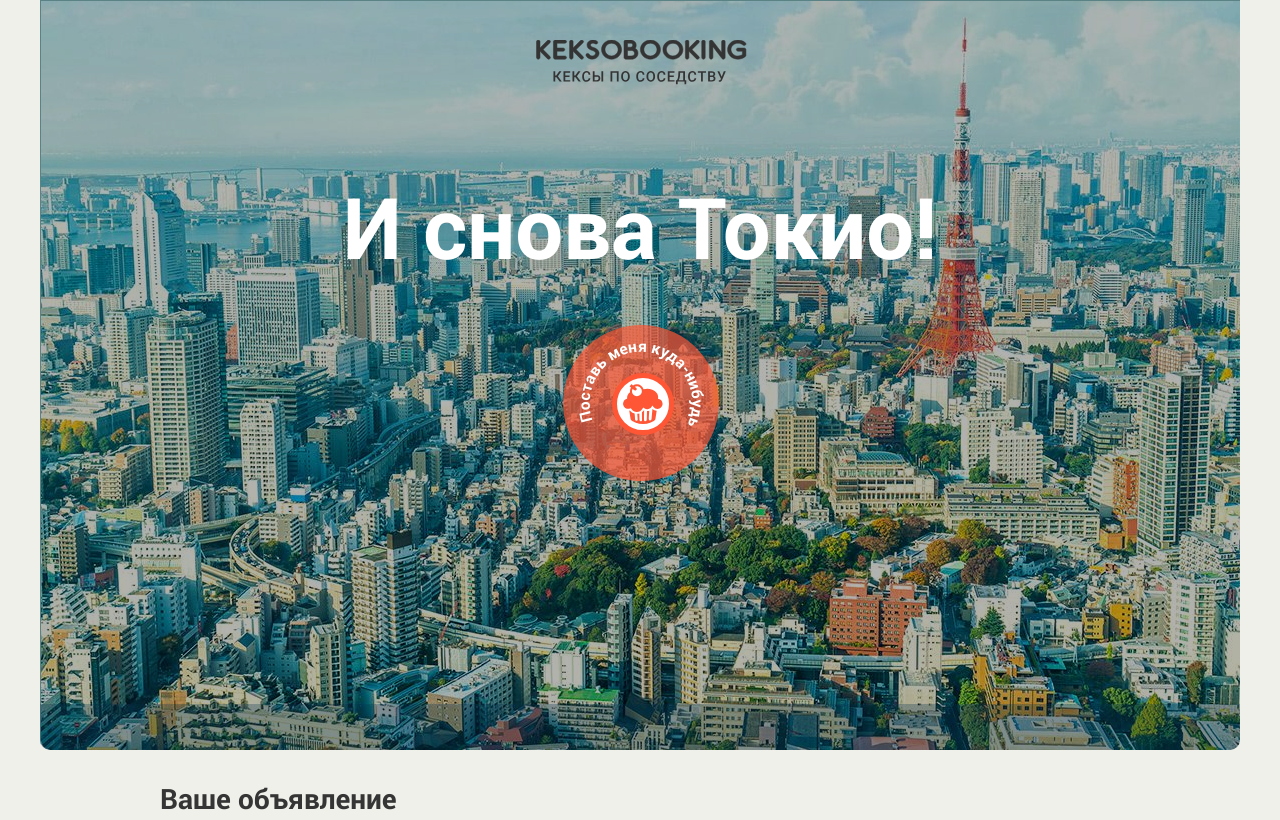
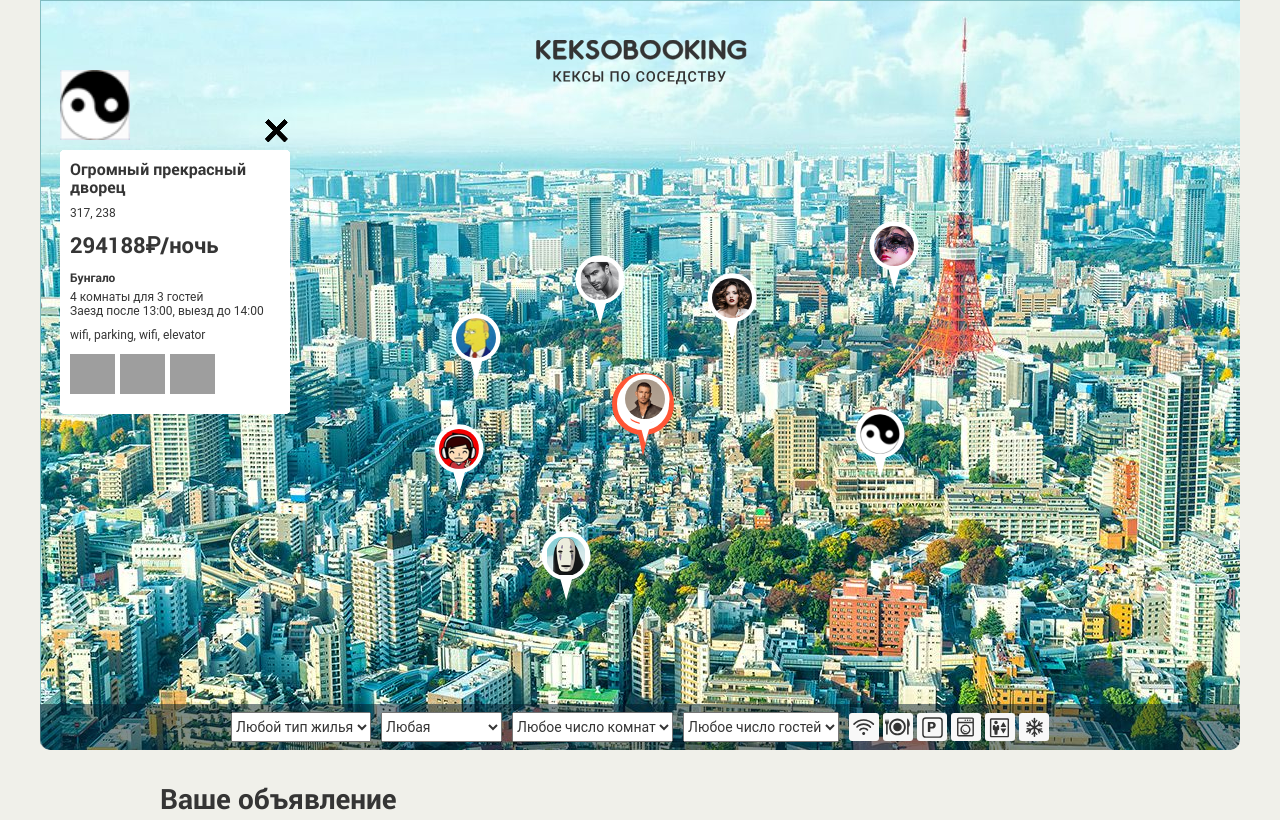
Before and after one commit to ElizavetaOzerova/172908-keksobooking, a website: page index.html in a window 1280 px wide. Shown: the top 820 px of the page. Drawn offline with Linux system fonts and the light colour scheme; grey boxes are pictures that could not be loaded; files whose address does not match are found by name.

Commit message:
implement map pins and cards

```diff
--- a/index.html
+++ b/index.html
@@ -265,5 +265,7 @@
     <button type="button" class="map__pin" style="left: 200px; top: 400px;"><img src="img/avatars/user07.png" width="40" height="40" draggable="false" alt="Метка объявления"></button>
   </template>
 
+  <script src="js/map.js" charset="utf-8"></script>
+
 </body>
 </html>
--- /dev/null
+++ b/js/map.js
@@ -0,0 +1,232 @@
+'use strict';
+
+var MAP_CARD_AVATARS = [
+  'img/avatars/user01.png',
+  'img/avatars/user02.png',
+  'img/avatars/user03.png',
+  'img/avatars/user04.png',
+  'img/avatars/user05.png',
+  'img/avatars/user06.png',
+  'img/avatars/user07.png',
+  'img/avatars/user08.png'
+];
+var MAP_CARD_TITLES = [
+  'Большая уютная квартира',
+  'Маленькая неуютная квартира',
+  'Огромный прекрасный дворец',
+  'Маленький ужасный дворец',
+  'Красивый гостевой домик',
+  'Некрасивый негостеприимный домик',
+  'Уютное бунгало далеко от моря',
+  'Неуютное бунгало по колено в воде'
+];
+var MAP_CARD_TYPES = ['palace', 'flat', 'house', 'bungalo'];
+var MAP_CARD_CHECK_HOURS = ['12:00', '13:00', '14:00'];
+var MAP_CARD_FEATURES = [
+  'wifi',
+  'dishwasher',
+  'parking',
+  'washer',
+  'elevator',
+  'conditioner'
+];
+var MAP_CARD_PHOTOS = ['http://o0.github.io/assets/images/tokyo/hotel1.jpg', 'http://o0.github.io/assets/images/tokyo/hotel2.jpg', 'http://o0.github.io/assets/images/tokyo/hotel3.jpg'];
+var PIN_SIZE = 40;
+
+var createMapCardData = function (id) {
+  var mapCardData = {
+    'author': {
+      'avatar': shuffledAvatars[id]
+    },
+
+    'offer': {
+      'title': shuffledTitles[id],
+      'address': getRandomInt(300, 900) + ', ' + getRandomInt(150, 500),
+      'price': getRandomInt(1000, 1000000),
+      'type': getRandomArrElement(MAP_CARD_TYPES),
+      'rooms': getRandomInt(1, 5),
+      'guests': getRandomInt(1, 6),
+      'checkin': getRandomArrElement(MAP_CARD_CHECK_HOURS),
+      'checkout': getRandomArrElement(MAP_CARD_CHECK_HOURS),
+      'features': getRandomArr(MAP_CARD_FEATURES),
+      'description': '',
+      'photos': shuffleArrElements(MAP_CARD_PHOTOS)
+    },
+
+    'location': {
+      'x': getRandomInt(300, 900),
+      'y': getRandomInt(150, 500)
+    }
+  };
+
+  return mapCardData;
+};
+
+var getRandomInt = function (min, max) {
+  return Math.floor(Math.random() * (max - min + 1)) + min;
+};
+
+var getRandomArrElement = function (arr) {
+  var offerType = arr[getRandomInt(0, arr.length - 1)];
+  return offerType;
+};
+
+var getRandomArr = function (arr) {
+  var newArr = [];
+  while (newArr.length <= getRandomInt(1, arr.length)) {
+    var newArrElement = arr[getRandomInt(0, arr.length - 1)];
+
+    if (newArr.indexOf(newArrElement) === -1) {
+      newArr.push(' ' + newArrElement);
+    }
+  }
+
+  return newArr;
+};
+
+var shuffleArrElements = function (arr) {
+  var shuffleArr = arr.slice();
+
+  var currentIndex = shuffleArr.length;
+  var temporaryValue;
+  var randomIndex;
+
+  while (currentIndex !== 0) {
+    randomIndex = Math.floor(Math.random() * currentIndex);
+    currentIndex -= 1;
+
+    temporaryValue = shuffleArr[currentIndex];
+    shuffleArr[currentIndex] = shuffleArr[randomIndex];
+    shuffleArr[randomIndex] = temporaryValue;
+  }
+
+  return shuffleArr;
+};
+
+var mapCardsData = [];
+var shuffledTitles = shuffleArrElements(MAP_CARD_TITLES);
+var shuffledAvatars = shuffleArrElements(MAP_CARD_AVATARS);
+
+var getMapCardsData = function () {
+  for (var i = 0; i < 8; i++) {
+    var mapCardElementData = createMapCardData(i);
+    mapCardsData.push(mapCardElementData);
+  }
+};
+
+getMapCardsData();
+
+
+var map = document.querySelector('.map');
+map.classList.remove('map--faded');
+
+var makeElement = function (tagName, className) {
+  var element = document.createElement(tagName);
+
+  if (className) {
+    element.classList.add(className);
+  }
+
+  return element;
+};
+
+
+// Разметка меток на карте
+var createPin = function (adsData) {
+  var pinElement = makeElement('button', 'map__pin');
+  pinElement.style.left = adsData.location.x + PIN_SIZE / 2 + 'px';
+  pinElement.style.top = adsData.location.y + PIN_SIZE + 'px';
+
+  var image = makeElement('img');
+  image.src = adsData.author.avatar;
+  image.alt = adsData.offer.title;
+  image.style.width = PIN_SIZE + 'px';
+  image.style.height = PIN_SIZE + 'px';
+  pinElement.appendChild(image);
+
+  return pinElement;
+};
+
+var mapPins = document.querySelector('.map__pins');
+var fragment = document.createDocumentFragment();
+
+for (var h = 0; h < mapCardsData.length; h++) {
+  var pin = createPin(mapCardsData[h]);
+  fragment.appendChild(pin);
+}
+mapPins.appendChild(fragment);
+
+
+// Разметка объявлений на карте
+var mapCardTemplate = document.querySelector('template').content.querySelector('.map__card');
+
+var renderMapCard = function (mapCard) {
+  var mapCardElement = mapCardTemplate.cloneNode(true);
+
+  mapCardElement.querySelector('.popup__title').textContent = mapCard.offer.title;
+  mapCardElement.querySelector('.popup__text--address').textContent = mapCard.offer.address;
+  mapCardElement.querySelector('.popup__text--price ').textContent = mapCard.offer.price + '₽/ночь';
+
+  switch (mapCard.offer.type) {
+    case 'palace':
+      mapCard.offer.type = 'Дворец';
+      break;
+    case 'flat':
+      mapCard.offer.type = 'Квартира';
+      break;
+    case 'house':
+      mapCard.offer.type = 'Дом';
+      break;
+    case 'bungalo':
+      mapCard.offer.type = 'Бунгало';
+      break;
+    default:
+      mapCard.offer.type = 'Квартира';
+  }
+
+  mapCardElement.querySelector('.popup__type').textContent = mapCard.offer.type;
+
+  var getRoomString = function (rooms) {
+    var roomString = ' комнаты для ';
+    if (rooms === 1) {
+      roomString = ' комната для ';
+    } else if (rooms >= 5) {
+      roomString = ' комнат для ';
+    }
+
+    return roomString;
+  };
+  var getGuestsString = function (guests) {
+    var guestsString = ' гостей ';
+    if (String(guests).slice(-1) === '1' && guests !== 11) {
+      guestsString = ' гостя ';
+    }
+    return guestsString;
+  };
+
+  mapCardElement.querySelector('.popup__text--capacity').textContent = mapCard.offer.rooms + getRoomString(mapCard.offer.rooms) + mapCard.offer.guests + getGuestsString(mapCard.offer.guests);
+
+  mapCardElement.querySelector('.popup__text--time').textContent = 'Заезд после ' + mapCard.offer.checkin + ', выезд до ' + mapCard.offer.checkout;
+  mapCardElement.querySelector('.popup__features').textContent = mapCard.offer.features;
+  mapCardElement.querySelector('.popup__description').textContent = mapCard.offer.description;
+
+  var img1 = mapCardElement.querySelector('.popup__photo').cloneNode();
+  mapCardElement.querySelector('.popup__photos').appendChild(img1);
+  var img2 = mapCardElement.querySelector('.popup__photo').cloneNode();
+  mapCardElement.querySelector('.popup__photos').appendChild(img2);
+
+  var imgList = mapCardElement.querySelectorAll('.popup__photo');
+  for (var k = 0; k < imgList.length; k++) {
+    imgList[k].src = mapCard.offer.photos[k];
+  }
+
+  mapCardElement.querySelector('.popup__avatar').src = mapCard.author.avatar;
+
+  return mapCardElement;
+};
+
+fragment = document.createDocumentFragment();
+for (var j = 0; j < mapCardsData.length; j++) {
+  fragment.appendChild(renderMapCard(mapCardsData[j]));
+}
+map.insertBefore(fragment, mapPins);
```
Also changed, not shown: 1 other file.
